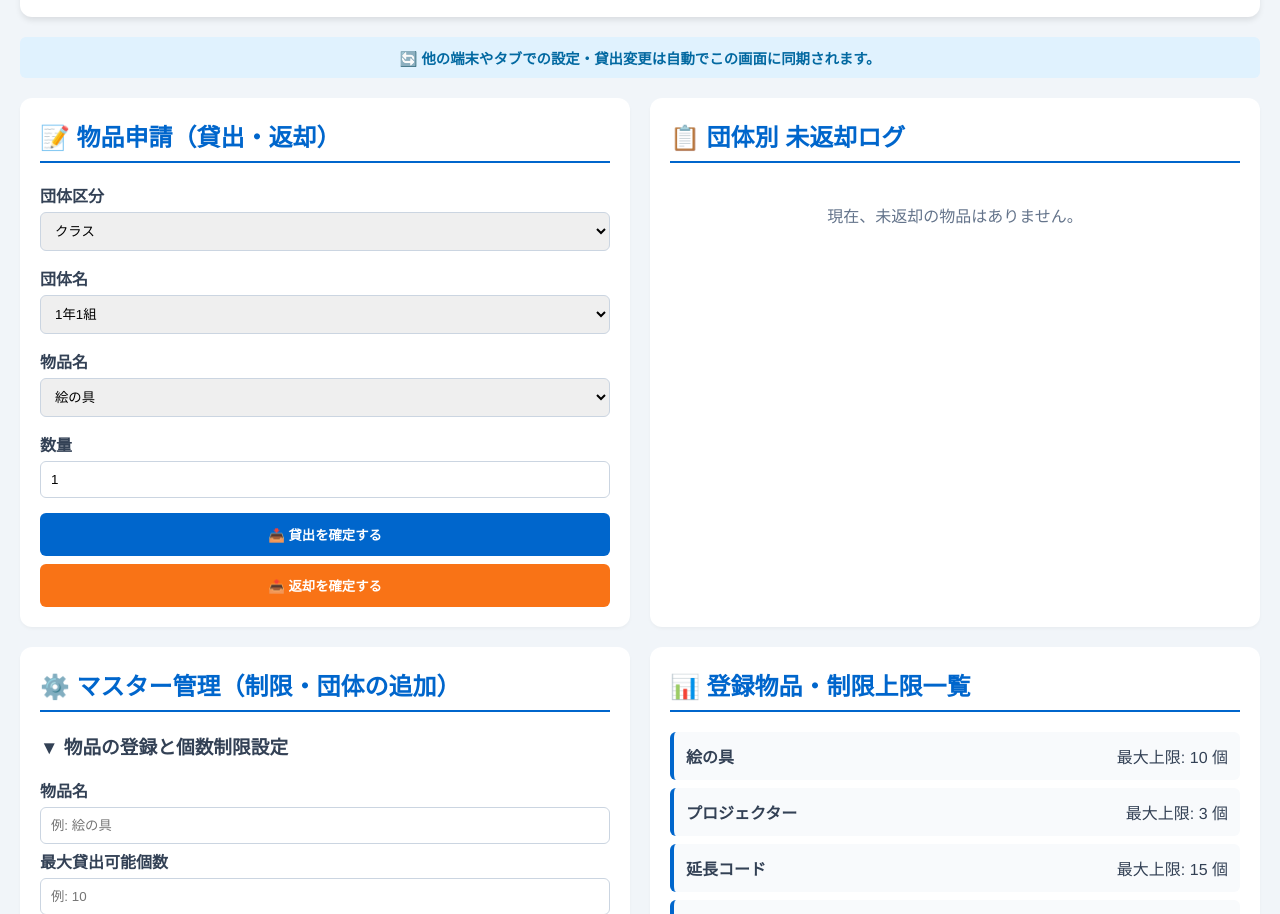
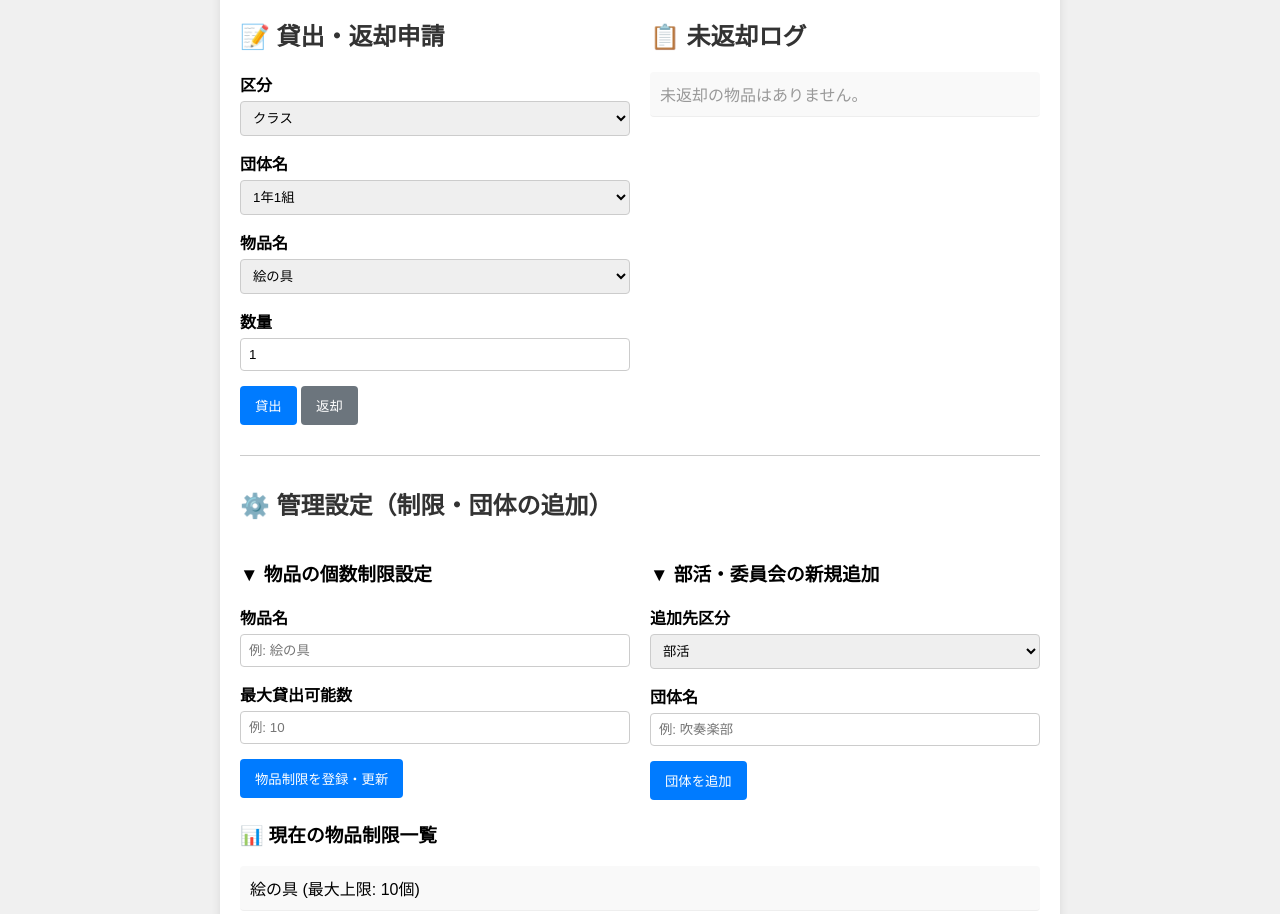
Before and after one commit to shggmk9vk4-cmyk/Wakoku.item.application-, a plain HTML site: page index.html in a window 1280 px wide. Shown: the part 132-1046 px from the top of the page. Drawn offline with Linux system fonts and the light colour scheme.

Commit message:
Refactor HTML structure and update styles
Updated the title and various styles for improved layout and readability. Modified the form structure and added new elements for better user interaction.

```diff
--- a/index.html
+++ b/index.html
@@ -3,166 +3,87 @@
 <head>
     <meta charset="UTF-8">
     <meta name="viewport" content="width=device-width, initial-scale=1.0">
-    <title>和国物品システム WAO❗️</title>
+    <title>物品貸出管理システム</title>
     <style>
-        :root {
-            --primary-color: #0066cc;
-            --accent-color: #f97316;
-            --bg-color: #f1f5f9;
-            --card-bg: #ffffff;
-            --text-color: #334155;
+        body {
+            font-family: sans-serif;
+            margin: 20px;
+            background-color: #f0f0f0;
         }
-
-        body {
-            font-family: 'Helvetica Neue', Arial, sans-serif;
-            background-color: var(--bg-color);
-            color: var(--text-color);
-            margin: 0;
+        h1, h2 {
+            color: #333;
+        }
+        .container {
+            max-width: 800px;
+            margin: 0 auto;
+            background: #fff;
             padding: 20px;
+            border-radius: 8px;
+            box-shadow: 0 0 10px rgba(0,0,0,0.1);
         }
-
-        header {
-            background-color: var(--card-bg);
-            padding: 20px;
-            border-radius: 12px;
-            box-shadow: 0 4px 6px -1px rgb(0 0 0 / 0.1);
-            margin-bottom: 20px;
-            text-align: center;
-        }
-
-        h1 {
-            color: var(--primary-color);
-            margin: 0 0 10px 0;
-        }
-
-        .badge {
-            background-color: var(--accent-color);
-            color: white;
-            padding: 6px 16px;
-            border-radius: 50px;
-            font-size: 0.9rem;
-            display: inline-block;
-        }
-
-        .container {
-            display: grid;
-            grid-template-columns: 1fr 1fr;
-            gap: 20px;
-        }
-
-        @media (max-width: 768px) {
-            .container {
-                grid-template-columns: 1fr;
-            }
-        }
-
-        .card {
-            background-color: var(--card-bg);
-            padding: 20px;
-            border-radius: 12px;
-            box-shadow: 0 2px 4px -1px rgb(0 0 0 / 0.05);
-        }
-
-        h2 {
-            border-bottom: 2px solid var(--primary-color);
-            padding-bottom: 8px;
-            color: var(--primary-color);
-            margin-top: 0;
-        }
-
         .form-group {
             margin-bottom: 15px;
         }
-
         label {
             display: block;
+            margin-bottom: 5px;
             font-weight: bold;
-            margin-bottom: 5px;
         }
-
-        select, input {
+        select, input[type="text"], input[type="number"] {
             width: 100%;
-            padding: 10px;
-            border: 1px solid #cbd5e1;
-            border-radius: 6px;
+            padding: 8px;
             box-sizing: border-box;
+            border: 1px solid #ccc;
+            border-radius: 4px;
         }
-
         button {
-            background-color: var(--primary-color);
-            color: white;
+            padding: 10px 15px;
+            background-color: #007bff;
+            color: #fff;
             border: none;
-            padding: 12px 20px;
-            border-radius: 6px;
+            border-radius: 4px;
             cursor: pointer;
-            font-weight: bold;
-            width: 100%;
-            transition: background 0.2s;
         }
-
         button:hover {
-            background-color: #0052a3;
+            background-color: #0056b3;
         }
-
-        button.accent {
-            background-color: var(--accent-color);
-        }
-
-        button.accent:hover {
-            background-color: #ea580c;
-        }
-
-        .log-list, .item-list {
+        ul {
             list-style: none;
             padding: 0;
         }
-
-        .log-item, .item-row {
-            background-color: #f8fafc;
-            padding: 12px;
-            border-radius: 6px;
-            margin-bottom: 8px;
+        li {
+            padding: 10px;
+            background: #f9f9f9;
+            border-bottom: 1px solid #eee;
+            margin-bottom: 5px;
+            border-radius: 4px;
+        }
+        .flex-container {
             display: flex;
-            justify-content: space-between;
-            align-items: center;
-            border-left: 4px solid var(--primary-color);
+            gap: 20px;
         }
-
-        .log-item.group-log {
-            border-left-color: var(--accent-color);
+        .flex-child {
+            flex: 1;
         }
-
-        .sync-banner {
-            background-color: #e0f2fe;
-            color: #0369a1;
-            padding: 10px;
-            border-radius: 6px;
-            text-align: center;
-            margin-bottom: 20px;
-            font-size: 0.9rem;
-            font-weight: bold;
+        hr {
+            margin: 30px 0;
+            border: 0;
+            border-top: 1px solid #ccc;
         }
     </style>
 </head>
 <body>
 
-    <header>
-        <h1>和国物品管理システム WAI!</h1>
-        <div class="badge">貸出・返却 リアルタイム同期システム</div>
-    </header>
+<div class="container">
+    <h1>和国物品管理システム WAO!</h1>
 
-    <div class="sync-banner">
-        🔄 他の端末やタブでの設定・貸出変更は自動でこの画面に同期されます。
-    </div>
-
-    <div class="container">
-        <!-- 貸出・返却申請フォーム -->
-        <div class="card">
-            <h2>📝 物品申請（貸出・返却）</h2>
-            <form id="loanForm">
+    <div class="flex-container">
+        <!-- 申請フォーム -->
+        <div class="flex-child">
+            <h2>📝 貸出・返却申請</h2>
             <div class="form-group">
-                    <label for="groupType">団体区分</label>
-                    <select id="groupType" onchange="updateGroupOptions()">
+                <label for="groupType">区分</label>
+                <select id="groupType" onchange="updateGroupSelect()">
                     <option value="クラス">クラス</option>
                     <option value="部活">部活</option>
                     <option value="委員会">委員会</option>
@@ -170,136 +91,124 @@
             </div>
             <div class="form-group">
                 <label for="groupName">団体名</label>
-                    <select id="groupName">
-                        <!-- JSで動的に生成 -->
-                    </select>
+                <select id="groupName"></select>
             </div>
             <div class="form-group">
                 <label for="itemName">物品名</label>
-                    <select id="itemName">
-                        <!-- JSで動的に生成 -->
-                    </select>
+                <select id="itemName"></select>
             </div>
             <div class="form-group">
                 <label for="itemCount">数量</label>
                 <input type="number" id="itemCount" min="1" value="1">
             </div>
-                <button type="button" onclick="processLoan('貸出')">📥 貸出を確定する</button>
-                <button type="button" onclick="processLoan('返却')" class="accent" style="margin-top: 8px;">📤 返却を確定する</button>
-            </form>
+            <button onclick="submitAction('貸出')">貸出</button>
+            <button onclick="submitAction('返却')" style="background-color: #6c757d;">返却</button>
         </div>
 
-        <!-- 未返却ログ（ご要望の団体別表示） -->
-        <div class="card">
-            <h2>📋 団体別 未返却ログ</h2>
-            <ul id="unreturnedLog" class="log-list">
-                <!-- 「吹奏楽部: 絵の具 5個」形式で集計されて表示 -->
-            </ul>
+        <!-- 未返却ログ表示エリア -->
+        <div class="flex-child">
+            <h2>📋 未返却ログ</h2>
+            <ul id="logList"></ul>
+        </div>
     </div>
 
-        <!-- 管理者設定：制限の追加・変更 -->
-        <div class="card">
-            <h2>⚙️ マスター管理（制限・団体の追加）</h2>
+    <hr>
+
+    <!-- 管理者画面設定 -->
+    <h2>⚙️ 管理設定（制限・団体の追加）</h2>
+    <div class="flex-container">
+        <div class="flex-child">
+            <h3>▼ 物品の個数制限設定</h3>
             <div class="form-group">
-                <h3>▼ 物品の登録と個数制限設定</h3>
                 <label for="newIdName">物品名</label>
                 <input type="text" id="newIdName" placeholder="例: 絵の具">
-                <label for="newIdLimit" style="margin-top: 5px;">最大貸出可能個数</label>
+            </div>
+            <div class="form-group">
+                <label for="newIdLimit">最大貸出可能数</label>
                 <input type="number" id="newIdLimit" min="1" placeholder="例: 10">
-                <button type="button" onclick="addOrUpdateItem()" style="margin-top: 10px;">💾 物品・制限を登録/更新</button>
+            </div>
+            <button onclick="addOrUpdateItem()">物品制限を登録・更新</button>
         </div>
 
-            <hr style="border: 0; border-top: 1px solid #cbd5e1; margin: 20px 0;">
-
+        <div class="flex-child">
+            <h3>▼ 部活・委員会の新規追加</h3>
             <div class="form-group">
-                <h3>▼ 部活・委員会の新規追加</h3>
                 <label for="newGroupType">追加先区分</label>
                 <select id="newGroupType">
                     <option value="部活">部活</option>
                     <option value="委員会">委員会</option>
                 </select>
-                <label for="newGroupName" style="margin-top: 5px;">団体名</label>
+            </div>
+            <div class="form-group">
+                <label for="newGroupName">団体名</label>
                 <input type="text" id="newGroupName" placeholder="例: 吹奏楽部">
-                <button type="button" onclick="addNewGroup()" style="margin-top: 10px;">➕ 団体を追加</button>
+            </div>
+            <button onclick="addNewGroup()">団体を追加</button>
         </div>
     </div>
 
-        <!-- 現在の登録物品一覧 -->
-        <div class="card">
-            <h2>📊 登録物品・制限上限一覧</h2>
-            <ul id="masterItemList" class="item-list">
-                <!-- JSで動的に生成 -->
-            </ul>
+    <div style="margin-top: 20px;">
+        <h3>📊 現在の物品制限一覧</h3>
+        <ul id="itemLimitList"></ul>
     </div>
 </div>
 
 <script>
-        // --- 初期データ構造 ---
+    // 初期データの定義
     const defaultItems = {
         "絵の具": 10,
         "プロジェクター": 3,
-            "延長コード": 15,
-            "パイプ椅子": 50
+        "延長コード": 15
     };
 
     const defaultGroups = {
-            "クラス": ["1年1組", "1年2組", "2年1組", "2年2組", "3年1組", "3年2組"],
-            "部活": ["吹奏楽部", "美術部", "剣道部", "サッカー部"],
-            "委員会": ["文化祭実行委員会", "生徒会", "保健委員会"]
+        "クラス": ["1年1組", "1年2組", "2年1組", "2年2組"],
+        "部活": ["美術部", "剣道部"],
+        "委員会": ["文化祭実行委員会", "生徒会"]
     };
 
-        // --- ローカルストレージ（他端末同期対応）の初期化 ---
-        if (!localStorage.getItem("wai_items")) localStorage.setItem("wai_items", JSON.stringify(defaultItems));
-        if (!localStorage.getItem("wai_groups")) localStorage.setItem("wai_groups", JSON.stringify(defaultGroups));
-        if (!localStorage.getItem("wai_loans")) localStorage.setItem("wai_loans", JSON.stringify([]));
+    // 元々のストレージ名（items, groups, loans）に合わせて初期化
+    if (!localStorage.getItem("items")) localStorage.setItem("items", JSON.stringify(defaultItems));
+    if (!localStorage.getItem("groups")) localStorage.setItem("groups", JSON.stringify(defaultGroups));
+    if (!localStorage.getItem("loans")) localStorage.setItem("loans", JSON.stringify([]));
 
-        // --- アプリケーションデータの読込 ---
-        function getItems() { return JSON.parse(localStorage.getItem("wai_items")); }
-        function getGroups() { return JSON.parse(localStorage.getItem("wai_groups")); }
-        function getLoans() { return JSON.parse(localStorage.getItem("wai_loans")); }
+    function getItems() { return JSON.parse(localStorage.getItem("items")); }
+    function getGroups() { return JSON.parse(localStorage.getItem("groups")); }
+    function getLoans() { return JSON.parse(localStorage.getItem("loans")); }
 
-        // --- 画面の完全更新処理 ---
-        function renderAll() {
-            updateGroupOptions();
-            updateItemOptions();
+    // 画面全体の更新
+    function initSystem() {
+        updateGroupSelect();
+        updateItemSelect();
         renderUnreturnedLog();
-            renderMasterItemList();
+        renderItemLimitList();
     }
 
-        // 団体セレクトボックスの更新
-        function updateGroupOptions() {
+    function updateGroupSelect() {
         const type = document.getElementById("groupType").value;
         const groups = getGroups()[type] || [];
         const select = document.getElementById("groupName");
         select.innerHTML = groups.map(g => `<option value="${g}">${g}</option>`).join("");
     }
 
-        // 物品セレクトボックスの更新
-        function updateItemOptions() {
+    function updateItemSelect() {
         const items = getItems();
         const select = document.getElementById("itemName");
         select.innerHTML = Object.keys(items).map(i => `<option value="${i}">${i}</option>`).join("");
     }
 
-        // 物品マスター制限リストの更新表示
-        function renderMasterItemList() {
+    function renderItemLimitList() {
         const items = getItems();
-            const list = document.getElementById("masterItemList");
-            list.innerHTML = Object.entries(items).map(([name, limit]) => `
-                <li class="item-row">
-                    <span><strong>${name}</strong></span>
-                    <span>最大上限: ${limit} 個</span>
-                </li>
-            `).join("");
+        const list = document.getElementById("itemLimitList");
+        list.innerHTML = Object.entries(items).map(([name, limit]) => `<li>${name} (最大上限: ${limit}個)</li>`).join("");
     }
 
-        // 【最重要】ご要望の「団体ごと：物品名、数」にまとめる未返却ログ表示ロジック
+    // 【修正：ログの集計表示ロジック】
+    // 「1年1組は〜」ではなく「吹奏楽部は絵の具を借りています」の形式で合算して出すように変更
     function renderUnreturnedLog() {
         const loans = getLoans();
-            const list = document.getElementById("unreturnedLog");
+        const list = document.getElementById("logList");
 
-            // 団体ごと・物品ごとに数量を集計するためのオブジェクト
-            // 構造例: { "吹奏楽部": { "絵の具": 5, "延長コード": 2 } }
         const summary = {};
 
         loans.forEach(loan => {
@@ -317,37 +226,29 @@
             }
         });
 
-            // ログのHTML生成
         let html = "";
         Object.keys(summary).sort().forEach(group => {
             Object.entries(summary[group]).forEach(([item, count]) => {
-                    // 借りている数が0より大きい場合のみ表示
                 if (count > 0) {
-                        html += `
-                            <li class="log-item group-log">
-                                <span>🏢 <strong>${group}</strong> は <strong>${item}</strong> を借りています</span>
-                                <span class="badge">${count} 個</span>
-                            </li>
-                        `;
+                    html += `<li>🏢 <strong>${group}</strong> は <strong>${item}</strong> を借りています (${count}個)</li>`;
                 }
             });
         });
 
-            list.innerHTML = html || `<li style="color:#64748b; text-align:center; padding:20px;">現在、未返却の物品はありません。</li>`;
+        list.innerHTML = html || `<li style="color: #999;">未返却の物品はありません。</li>`;
     }
 
-        // --- 貸出・返却のトランザクション処理 ---
-        function processLoan(type) {
+    // 貸出・返却の登録処理
+    function submitAction(type) {
         const groupName = document.getElementById("groupName").value;
         const itemName = document.getElementById("itemName").value;
         const count = parseInt(document.getElementById("itemCount").value);
 
         if (!groupName || !itemName || isNaN(count) || count <= 0) {
-                alert("正しい団体名、物品名、数量を入力してください。");
+            alert("入力を確認してください。");
             return;
         }
 
-            // 貸出上限チェック（現在の貸出総数を計算）
         if (type === "貸出") {
             const loans = getLoans();
             let currentBorrowed = 0;
@@ -359,48 +260,41 @@
 
             const limit = getItems()[itemName] || 0;
             if (currentBorrowed + count > limit) {
-                    alert(`❌ 貸出エラー: ${groupName}の「${itemName}」の最大貸出制限（上限 ${limit}個）を超えています。\n（現在すでに ${currentBorrowed}個 借りています）`);
+                alert(`制限エラー: ${groupName}の${itemName}は最大${limit}個までしか借りられません。(現在${currentBorrowed}個借用中)`);
                 return;
             }
         }
 
-            // ログの保存
         const loans = getLoans();
-            loans.push({
-                type: type,
-                groupName: groupName,
-                itemName: itemName,
-                count: count,
-                time: new Date().toLocaleString()
-            });
+        loans.push({ type, groupName, itemName, count });
+        localStorage.setItem("loans", JSON.stringify(loans));
 
-            localStorage.setItem("wai_loans", JSON.stringify(loans));
-            renderAll();
-            alert(`✅ ${groupName} へ ${itemName} ${count}個の【${type}】を記録しました。`);
+        initSystem();
+        alert(`${type}を記録しました。`);
     }
 
-        // --- 管理者機能: 物品制限の追加・更新 ---
+    // 管理設定: 物品制限の更新
     function addOrUpdateItem() {
         const name = document.getElementById("newIdName").value.trim();
         const limit = parseInt(document.getElementById("newIdLimit").value);
 
         if (!name || isNaN(limit) || limit <= 0) {
-                alert("正しい物品名と制限個数を入力してください。");
+            alert("正しい物品名と制限数を入力してください。");
             return;
         }
 
         const items = getItems();
         items[name] = limit;
-            localStorage.setItem("wai_items", JSON.stringify(items));
+        localStorage.setItem("items", JSON.stringify(items));
 
         document.getElementById("newIdName").value = "";
         document.getElementById("newIdLimit").value = "";
 
-            renderAll();
-            alert(`💾 物品「${name}」の制限上限を ${limit}個 に設定・同期しました。`);
+        initSystem();
+        alert(`物品「${name}」の制限を ${limit} 個に更新・同期しました。`);
     }
 
-        // --- 管理者機能: 部活・委員会の新規追加 ---
+    // 管理設定: 部活・委員会の追加
     function addNewGroup() {
         const type = document.getElementById("newGroupType").value;
         const name = document.getElementById("newGroupName").value.trim();
@@ -412,28 +306,29 @@
 
         const groups = getGroups();
         if (groups[type].includes(name)) {
-                alert("この団体は既に登録されています。");
+            alert("既に登録されている団体です。");
             return;
         }
 
         groups[type].push(name);
-            localStorage.setItem("wai_groups", JSON.stringify(groups));
+        localStorage.setItem("groups", JSON.stringify(groups));
 
         document.getElementById("newGroupName").value = "";
 
-            renderAll();
-            alert(`➕ ${type}に「${name}」を追加し、他端末へ同期しました。`);
+        initSystem();
+        alert(`${type}に「${name}」を追加・同期しました。`);
     }
 
-        // 【コア機能】他のタブ・端末・ブラウザ間でのデータ変更を検知して自動リアルタイム同期するイベントリスナー
-        window.addEventListener('storage', (event) => {
-            if (event.key === "wai_items" || event.key === "wai_groups" || event.key === "wai_loans") {
-                renderAll();
+    // 【新規機能：他端末同期用リスナー】
+    // 元のストレージキー名（items, groups, loans）での変更を正確に検知
+    window.addEventListener('storage', (e) => {
+        if (e.key === "items" || e.key === "groups" || e.key === "loans") {
+            initSystem();
         }
     });
 
-        // ページ読み込み時に初期描画
-        window.onload = renderAll;
+    window.onload = initSystem;
 </script>
+
 </body>
 </html>
```
Lines whose indentation alone changed are shown as unchanged.
